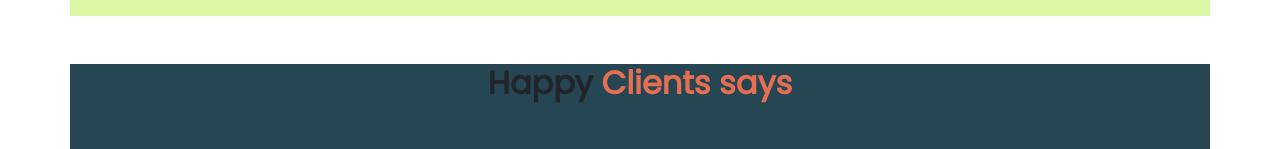
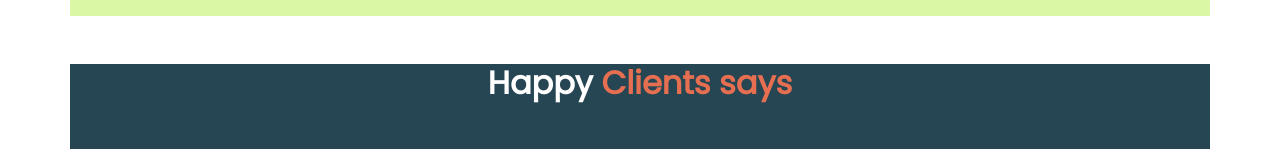
Before and after one commit to Faim-717/Our-Campus, a plain HTML site: page index.html in a window 1280 px wide. Shown: the part 2039-2188 px from the top of the page. Drawn offline with nearby package versions, Linux system fonts and the light colour scheme; files whose address does not match are found by name.

```diff
--- a/css/style.css
+++ b/css/style.css
@@ -42,3 +42,6 @@
 .footer-color{
     background-color: #0B0D17;
 }
+.happy{
+    color: white;
+}
--- a/index.html
+++ b/index.html
@@ -82,9 +82,7 @@
                                             <h5 class="modal-title" id="exampleModalLabel">Are You Sure?</h5>
                                             <button type="button" class="btn-close" data-bs-dismiss="modal" aria-label="Close"></button>
                                         </div>
-                                        <div class="modal-body">
-                                            If you want to add Honda CBR 300R to your cart then click on confirm.
-                                        </div>
+
                                         <div class="modal-footer">
                                             <button type="button" class="btn btn-secondary" data-bs-dismiss="modal">Close</button>
                                             <button type="button" class="btn btn-color text-white">Confirm</button>
@@ -206,7 +204,7 @@
           </section>
           <!-- client feedback part -->
           <section class="client container my-5">
-            <h2 class="fw-bold text-center">Happy <span class="txt-color">Clients says</span></h2>
+            <h2 class="fw-bold happy text-center">Happy <span class="txt-color">Clients says</span></h2>
             <div class="row row-cols-1 row-cols-md-2 row-cols-lg-3 gy-3 gx-1 p-4">
               <div class="col-12 col-md-6 col-lg-4 text-center p-3">
                 <div class="card h-100 border-1">
```
